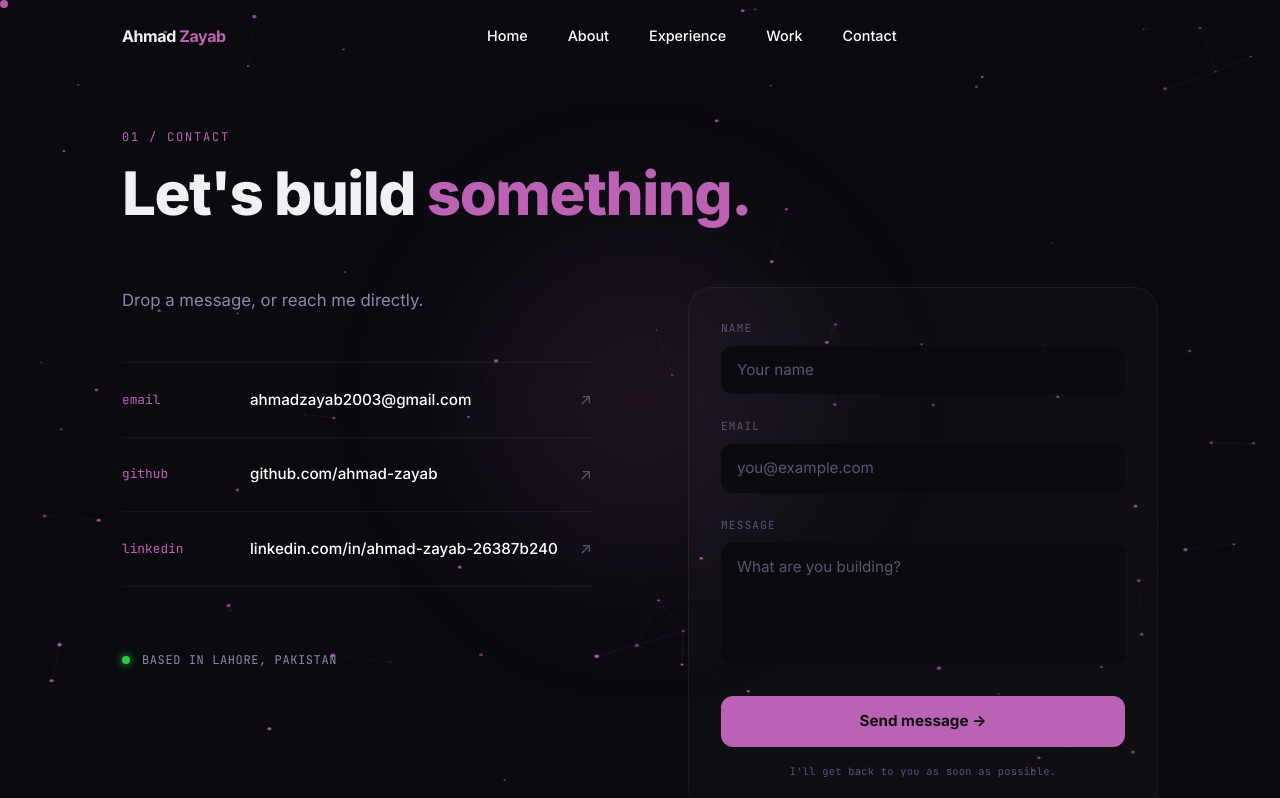
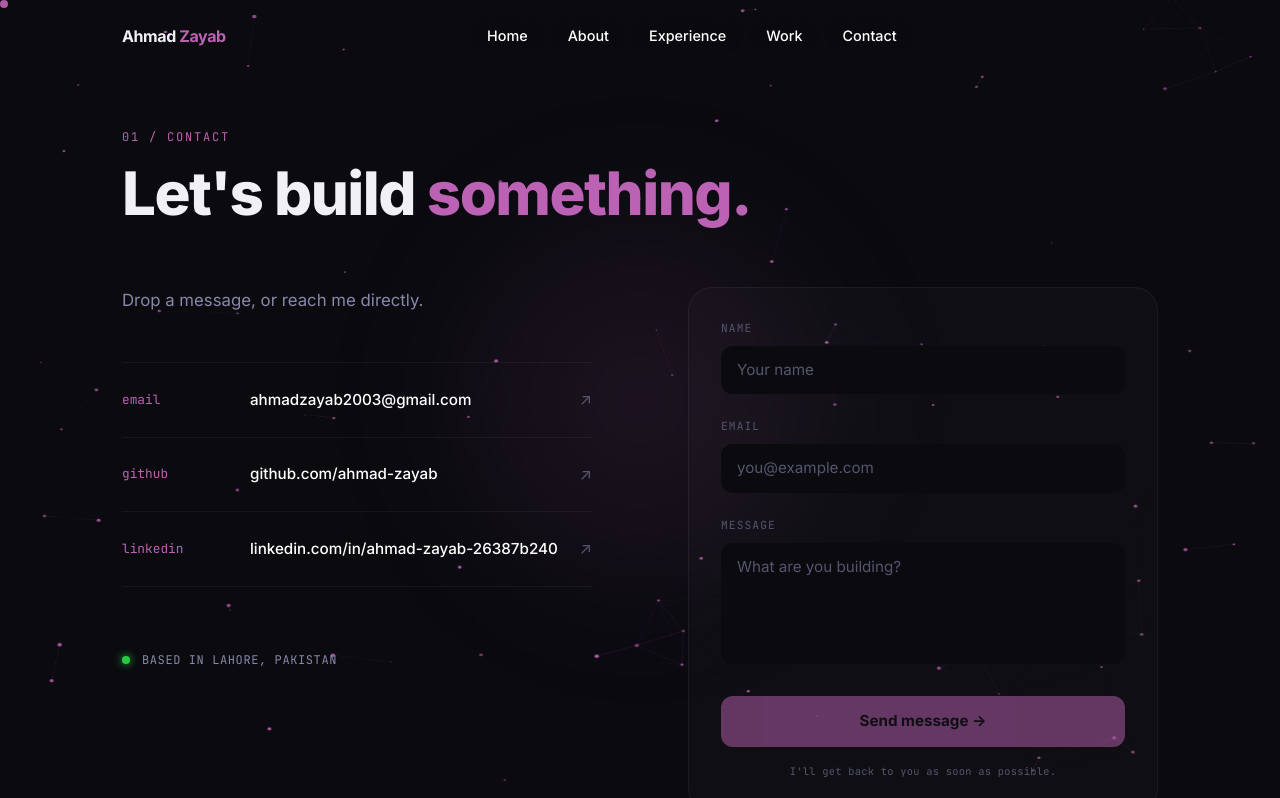
Before and after one commit to ahmad-zayab/portfolio, a React (Vite) app: page /contact in a window 1280 px wide. Shown: the top 798 px of the page. Built offline with nearby package versions, Linux system fonts and the light colour scheme.

Commit message:
massage button updated

```diff
--- a/src/components/Contact.jsx
+++ b/src/components/Contact.jsx
@@ -165,7 +165,7 @@ export default function Contact() {
               id="contact-submit"
               type="submit"
               className="self-start"
-              disabled={isSending}
+              disabled={isSending || !form.name.trim() || !form.email.trim() || !form.message.trim()}
             >
               {isSending ? 'Sending...' : sent ? '✓ Message Sent!' : 'Send Message →'}
             </AnimatedButton>
--- a/src/components/ContactPage.jsx
+++ b/src/components/ContactPage.jsx
@@ -177,7 +177,7 @@ export default function ContactPage() {
                 <div className="mt-2">
                   <button
                     type="submit"
-                    disabled={isSending}
+                    disabled={isSending || !form.name.trim() || !form.email.trim() || !form.message.trim()}
                     className="w-full bg-[var(--clr-accent)] hover:bg-[#c974c2] text-[#111] font-bold rounded-xl py-[0.85rem] transition-colors flex items-center justify-center gap-2 text-[0.95rem] disabled:opacity-50 disabled:cursor-not-allowed"
                   >
                     {isSending ? 'Sending...' : sent ? '✓ Sent Successfully' : 'Send message →'}
```
